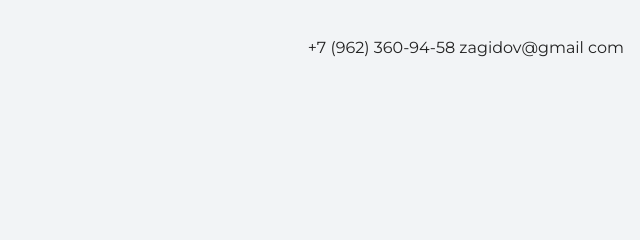
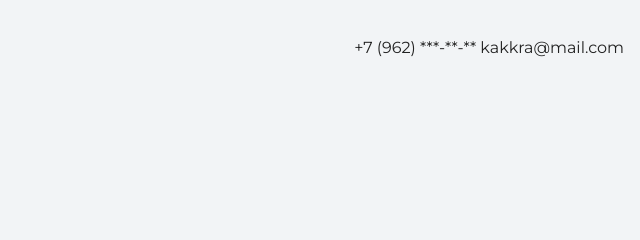
Before and after one commit to Kakkra/resume, a plain HTML site: page index.html in a window 1280 px wide. Shown: the top 240 px of the page, 640-1280 px from the left. Drawn offline with nearby package versions, Linux system fonts and the light colour scheme.

Commit message:
delete contacts

```diff
--- a/index.html
+++ b/index.html
@@ -10,8 +10,8 @@
 
 <body>
   <header class="page-header">
-    <div class="container">+7 (962) 360-94-58
-      zagidov@gmail com</div>
+    <div class="container">+7 (962) ***-**-**
+      kakkra@mail.com</div>
   </header>
 
   <section class="hero-image">
```
